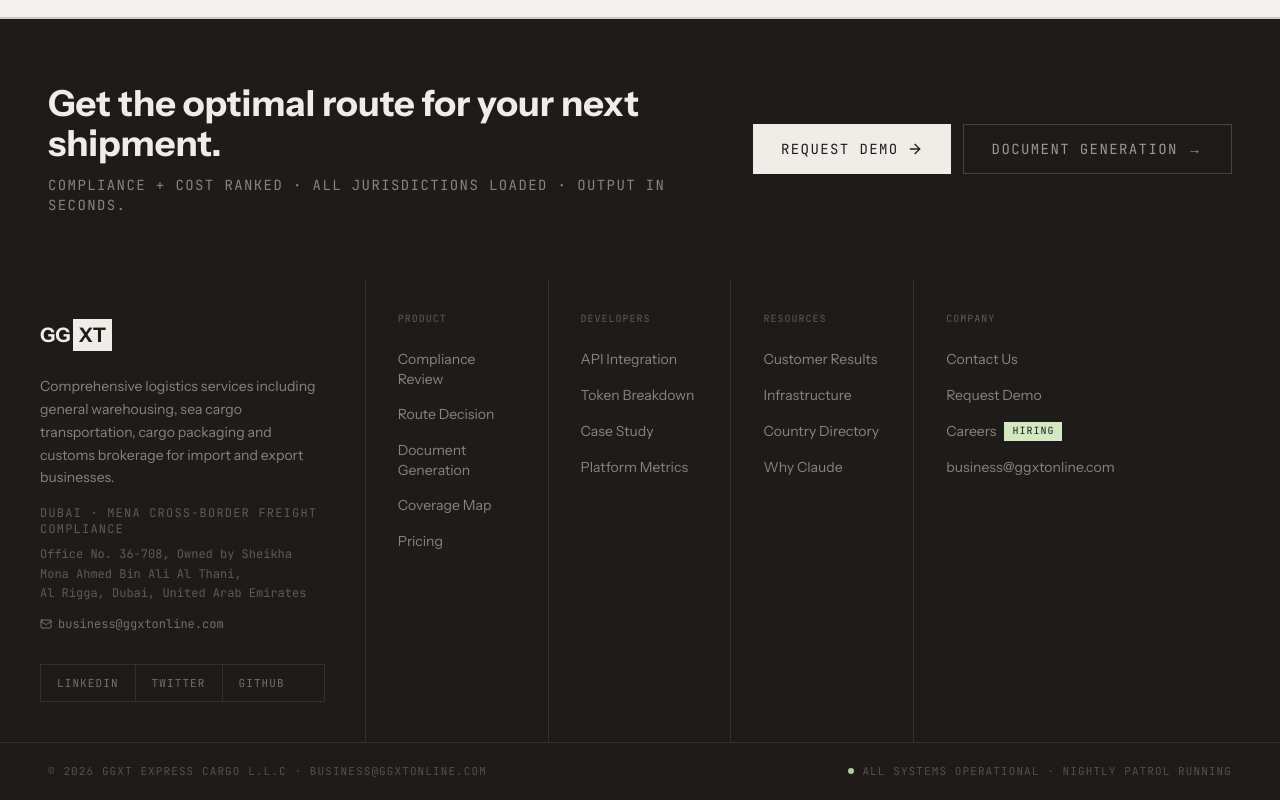
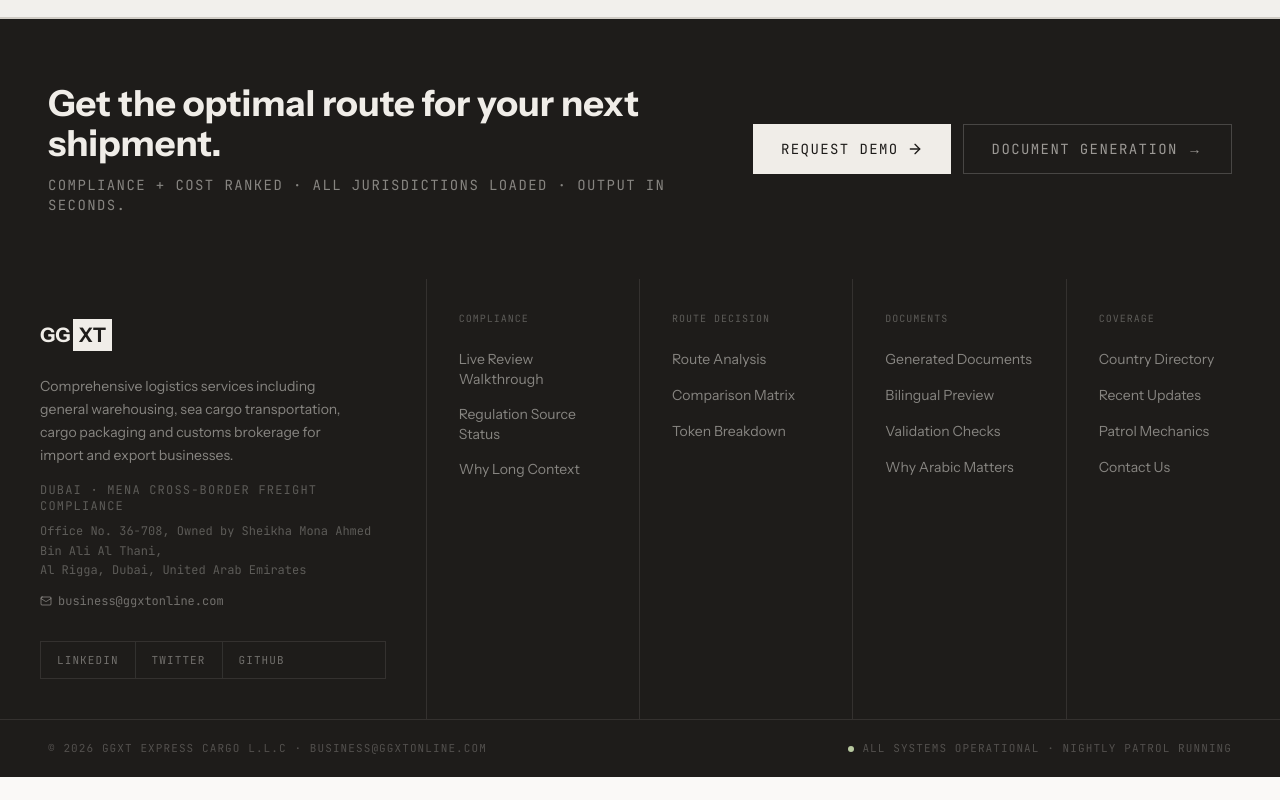
Before and after one commit to chenguangj/wuliu, a Next.js app: page /routing in a window 1280 px wide. Shown: the part 2354-3154 px from the top of the page. After the commit the page ends 3131 px from the top, so only its background shows below. Built offline with nearby package versions, Linux system fonts and the light colour scheme.

Commit message:
fix:修改底部的导航栏

```diff
--- a/app/compliance/page.tsx
+++ b/app/compliance/page.tsx
@@ -144,7 +144,7 @@ export default function CompliancePage() {
       </section>
 
       {/* Live check walkthrough */}
-      <section className="border-b border-[#d0ccc5]">
+      <section id="walkthrough" className="border-b border-[#d0ccc5]">
         <div className="border-b border-[#d0ccc5] bg-[#f2f0ec]">
           <div className="max-w-[1400px] mx-auto px-6 lg:px-12 py-8 flex items-end justify-between gap-6">
             <div>
@@ -224,7 +224,7 @@ export default function CompliancePage() {
       </section>
 
       {/* Regulation source status */}
-      <section className="border-b border-[#d0ccc5]">
+      <section id="sources" className="border-b border-[#d0ccc5]">
         <div className="border-b border-[#d0ccc5] bg-[#f2f0ec]">
           <div className="max-w-[1400px] mx-auto px-6 lg:px-12 py-8">
             <span className="text-[11px] font-mono uppercase tracking-widest text-[#9e9890] block mb-2">
@@ -256,7 +256,7 @@ export default function CompliancePage() {
       </section>
 
       {/* How it works */}
-      <section className="border-b border-[#d0ccc5]">
+      <section id="context" className="border-b border-[#d0ccc5]">
         <div className="border-b border-[#d0ccc5] bg-[#f2f0ec]">
           <div className="max-w-[1400px] mx-auto px-6 lg:px-12 py-8">
             <span className="text-[11px] font-mono uppercase tracking-widest text-[#9e9890] block mb-2">
--- a/app/documents/page.tsx
+++ b/app/documents/page.tsx
@@ -152,7 +152,7 @@ export default function DocumentsPage() {
       </section>
 
       {/* Document browser */}
-      <section className="border-b border-[#d0ccc5]">
+      <section id="browser" className="border-b border-[#d0ccc5]">
         <div className="border-b border-[#d0ccc5] bg-[#f2f0ec]">
           <div className="max-w-[1400px] mx-auto px-6 lg:px-12 py-8 flex items-end justify-between gap-6">
             <div>
@@ -242,7 +242,7 @@ export default function DocumentsPage() {
       </section>
 
       {/* Bilingual sample */}
-      <section className="border-b border-[#d0ccc5]">
+      <section id="bilingual" className="border-b border-[#d0ccc5]">
         <div className="border-b border-[#d0ccc5] bg-[#f2f0ec]">
           <div className="max-w-[1400px] mx-auto px-6 lg:px-12 py-8">
             <span className="text-[11px] font-mono uppercase tracking-widest text-[#9e9890] block mb-2">
@@ -270,7 +270,7 @@ export default function DocumentsPage() {
       </section>
 
       {/* Validation checks */}
-      <section className="border-b border-[#d0ccc5]">
+      <section id="validation" className="border-b border-[#d0ccc5]">
         <div className="border-b border-[#d0ccc5] bg-[#f2f0ec]">
           <div className="max-w-[1400px] mx-auto px-6 lg:px-12 py-8">
             <span className="text-[11px] font-mono uppercase tracking-widest text-[#9e9890] block mb-2">
@@ -296,7 +296,7 @@ export default function DocumentsPage() {
       </section>
 
       {/* Why Arabic matters */}
-      <section className="border-b border-[#d0ccc5]">
+      <section id="arabic" className="border-b border-[#d0ccc5]">
         <div className="max-w-[1400px] mx-auto">
           <div className="grid md:grid-cols-3 divide-y md:divide-y-0 md:divide-x divide-[#d0ccc5] border-b border-[#d0ccc5]">
             {[
--- a/app/routing/page.tsx
+++ b/app/routing/page.tsx
@@ -139,7 +139,7 @@ export default function RoutingPage() {
       </section>
 
       {/* Route selector */}
-      <section className="border-b border-[#d0ccc5]">
+      <section id="analysis" className="border-b border-[#d0ccc5]">
         <div className="border-b border-[#d0ccc5] bg-[#f2f0ec]">
           <div className="max-w-[1400px] mx-auto px-6 lg:px-12 py-8 flex flex-col lg:flex-row lg:items-end justify-between gap-6">
             <div>
@@ -253,7 +253,7 @@ export default function RoutingPage() {
       </section>
 
       {/* Comparison matrix */}
-      <section className="border-b border-[#d0ccc5]">
+      <section id="matrix" className="border-b border-[#d0ccc5]">
         <div className="border-b border-[#d0ccc5] bg-[#f2f0ec]">
           <div className="max-w-[1400px] mx-auto px-6 lg:px-12 py-8">
             <span className="text-[11px] font-mono uppercase tracking-widest text-[#9e9890] block mb-2">
@@ -294,7 +294,7 @@ export default function RoutingPage() {
       </section>
 
       {/* Token breakdown per route */}
-      <section className="border-b border-[#d0ccc5]">
+      <section id="tokens" className="border-b border-[#d0ccc5]">
         <div className="border-b border-[#d0ccc5] bg-[#f2f0ec]">
           <div className="max-w-[1400px] mx-auto px-6 lg:px-12 py-8">
             <span className="text-[11px] font-mono uppercase tracking-widest text-[#9e9890] block mb-2">
--- a/components/landing/footer-section.tsx
+++ b/components/landing/footer-section.tsx
@@ -3,30 +3,27 @@
 import { Mail } from "lucide-react";
 
 const footerLinks = {
-  Product: [
-    { name: "Compliance Review", href: "/compliance" },
-    { name: "Route Decision", href: "/routing" },
-    { name: "Document Generation", href: "/documents" },
-    { name: "Coverage Map", href: "/coverage" },
-    { name: "Pricing", href: "/#pricing" },
+  Compliance: [
+    { name: "Live Review Walkthrough", href: "/compliance#walkthrough" },
+    { name: "Regulation Source Status", href: "/compliance#sources" },
+    { name: "Why Long Context", href: "/compliance#context" },
   ],
-  Developers: [
-    { name: "API Integration", href: "/#developers" },
-    { name: "Token Breakdown", href: "/#features" },
-    { name: "Case Study", href: "/#how-it-works" },
-    { name: "Platform Metrics", href: "/#metrics" },
+  "Route Decision": [
+    { name: "Route Analysis", href: "/routing#analysis" },
+    { name: "Comparison Matrix", href: "/routing#matrix" },
+    { name: "Token Breakdown", href: "/routing#tokens" },
   ],
-  Resources: [
-    { name: "Customer Results", href: "/#testimonials" },
-    { name: "Infrastructure", href: "/#infrastructure" },
-    { name: "Country Directory", href: "/coverage" },
-    { name: "Why Claude", href: "/#security" },
+  Documents: [
+    { name: "Generated Documents", href: "/documents#browser" },
+    { name: "Bilingual Preview", href: "/documents#bilingual" },
+    { name: "Validation Checks", href: "/documents#validation" },
+    { name: "Why Arabic Matters", href: "/documents#arabic" },
   ],
-  Company: [
+  Coverage: [
+    { name: "Country Directory", href: "/coverage#directory" },
+    { name: "Recent Updates", href: "/coverage#updates" },
+    { name: "Patrol Mechanics", href: "/coverage#patrol" },
     { name: "Contact Us", href: "/contact" },
-    { name: "Request Demo", href: "/#how-it-works" },
-    { name: "Careers", href: "/#metrics", badge: "Hiring" },
-    { name: "business@ggxtonline.com", href: "mailto:business@ggxtonline.com" },
   ],
 };
 
@@ -34,7 +31,7 @@ export function FooterSection() {
   return (
     <footer className="relative bg-[#1e1c1a] text-[#f0ede8]">
       <div className="max-w-[1400px] mx-auto">
-        <div className="grid grid-cols-2 md:grid-cols-7 border-b border-[#f0ede8]/10">
+        <div className="grid grid-cols-2 md:grid-cols-6 border-b border-[#f0ede8]/10">
           <div className="col-span-2 p-10 border-b md:border-b-0 md:border-r border-[#f0ede8]/10">
             <a href="/" className="inline-flex items-center gap-0 mb-6">
               <span className="text-xl font-display font-bold">GG</span>
```
